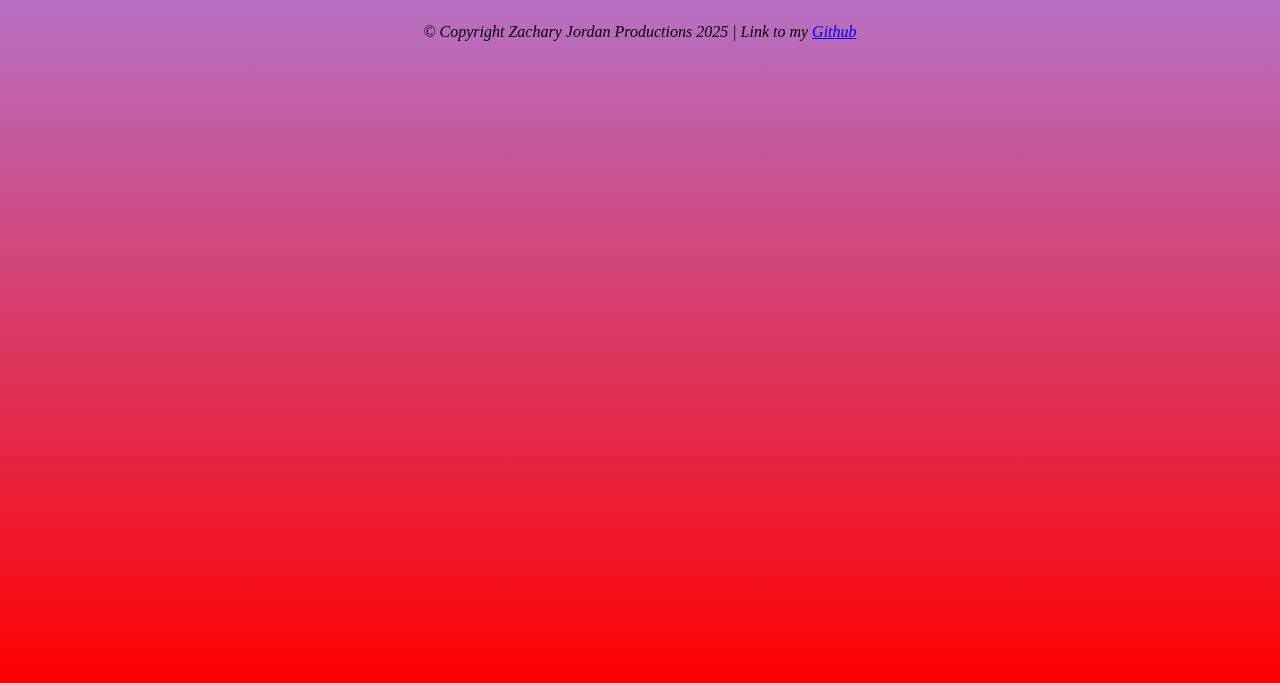
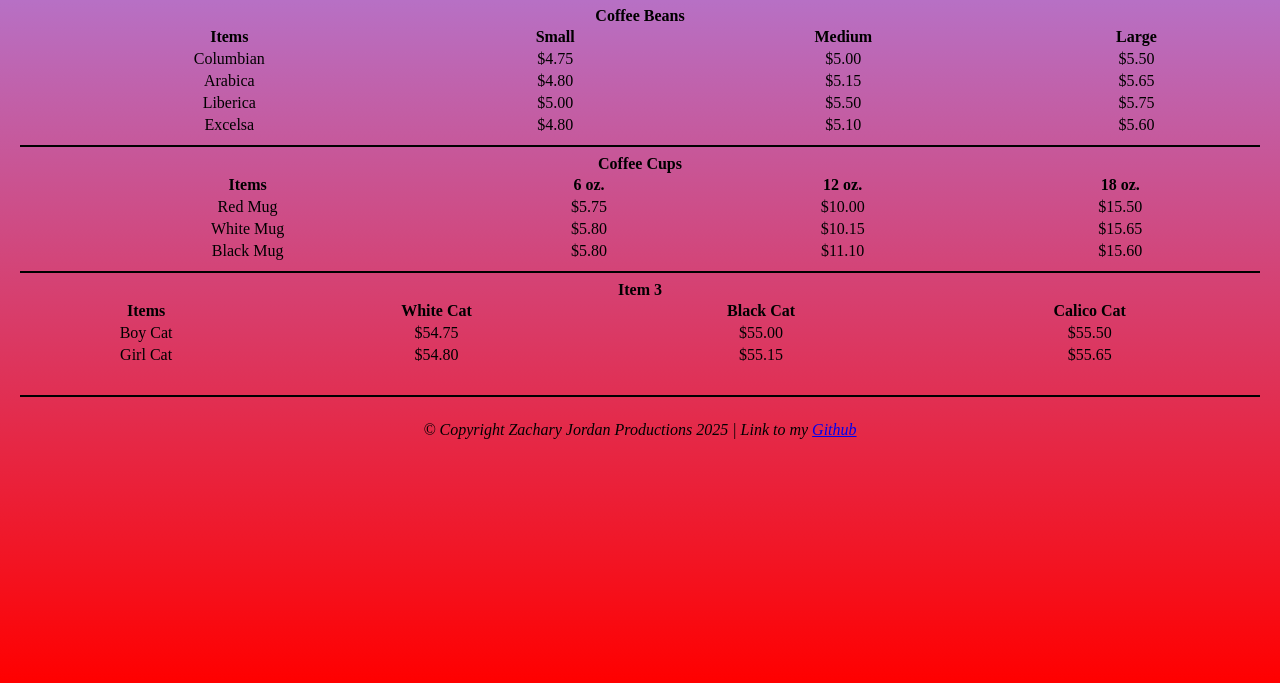
Before and after one commit to zachschool1/COMP001A-Module4.WebDeveloper, a plain HTML site: page products.html in a window 1280 px wide. Shown: the part 133-816 px from the top of the page. Drawn offline with Linux system fonts and the light colour scheme.

Commit message:
products page

```diff
--- a/products.html
+++ b/products.html
@@ -10,11 +10,11 @@
     <header>
         <nav>
             <ul>
-                <li><a href="/index.html">Home</a></li>
-                <li><a href="/products.html">Our Products</a></li>
-                <li><a href="/services.html">Services we provide</a></li>
-                <li><a href="/about.html">About Us</a></li>
-                <li><a href="/contact.html">Contact Me</a></li>
+                |<li><a href="/index.html">Home</a></li>|
+                <li><a href="/products.html">Our Products</a></li>|
+                <li><a href="/services.html">Services we provide</a></li>|
+                <li><a href="/about.html">About Us</a></li>|
+                <li><a href="/contact.html">Contact Me</a></li>|
             </ul>
         </nav>
         <h1> Products we sell </h1>
@@ -22,17 +22,119 @@
 
     <main>
         <section id="product-1">
+            <table style="width:100%;">
+                <caption> <b>Coffee Beans </b></caption>
 
+                <thead>
+                    <tr>
+                        <th>Items</th>
+                        <th>Small</th>
+                        <th>Medium</th>
+                        <th>Large</th>
+                    </tr>
+                </thead>
+
+                <tbody>
+                    <tr>
+                        <td>Columbian</td>
+                        <td>$4.75</td>
+                        <td>$5.00</td>
+                        <td>$5.50</td>
+                    </tr>
+                    <tr>
+                        <td>Arabica</td>
+                        <td>$4.80</td>
+                        <td>$5.15</td>
+                        <td>$5.65</td>
+                    </tr>
+                    <tr>
+                        <td>Liberica</td>
+                        <td>$5.00</td>
+                        <td>$5.50</td>
+                        <td>$5.75</td>
+                    </tr>
+                    <tr>
+                        <td>Excelsa</td>
+                        <td>$4.80</td>
+                        <td>$5.10</td>
+                        <td>$5.60</td>
+                    </tr>
+                </tbody>
+            </table>
+            <hr>
         </section>
         <section id="product-2">
+            <table style="width:100%;">
+                <caption> <b>Coffee Cups</b></caption>
 
+                <thead>
+                    <tr>
+                        <th>Items</th>
+                        <th>6 oz.</th>
+                        <th> 12 oz.</th>
+                        <th> 18 oz. </th>
+                    </tr>
+                </thead>
+
+                <tbody>
+                    <tr>
+                        <td>Red Mug </td>
+                        <td>$5.75</td>
+                        <td>$10.00</td>
+                        <td>$15.50</td>
+                    </tr>
+                    <tr>
+                        <td>White Mug</td>
+                        <td>$5.80</td>
+                        <td>$10.15</td>
+                        <td>$15.65</td>
+                    </tr>
+
+                    <tr>
+                        <td>Black Mug</td>
+                        <td>$5.80</td>
+                        <td>$11.10</td>
+                        <td>$15.60</td>
+                    </tr>
+                </tbody>
+            </table>
+            <hr>
         </section>
         <section id="product-3">
+            <table style="width:100%;">
+                <caption> <b>Item 3 </b></caption>
 
+                <thead>
+                    <tr>
+                        <th>Items</th>
+                        <th>White Cat</th>
+                        <th>Black Cat</th>
+                        <th>Calico Cat</th>
+                    </tr>
+                </thead>
+
+                <tbody>
+                    <tr>
+                        <td>Boy Cat</td>
+                        <td>$54.75</td>
+                        <td>$55.00</td>
+                        <td>$55.50</td>
+                    </tr>
+                    <tr>
+                        <td>Girl Cat</td>
+                        <td>$54.80</td>
+                        <td>$55.15</td>
+                        <td>$55.65</td>
+                    </tr>
+                    <tr>
+
+                    </tr>
+                </tbody>
+            </table>
+            <br>
+            <hr>
         </section>
-        <section id="product-4">
 
-        </section>
     </main>
     <footer>
         <p><i>&copy; Copyright Zachary Jordan Productions 2025 | Link to my <a href="https://github.com/zachschool1" target="_blank">Github</a></i></p>
```
Also changed, not shown: about.html (+5 -5 lines), contact.html (+6 -5 lines), index.html (+5 -5 lines), services.html (+5 -5 lines).
